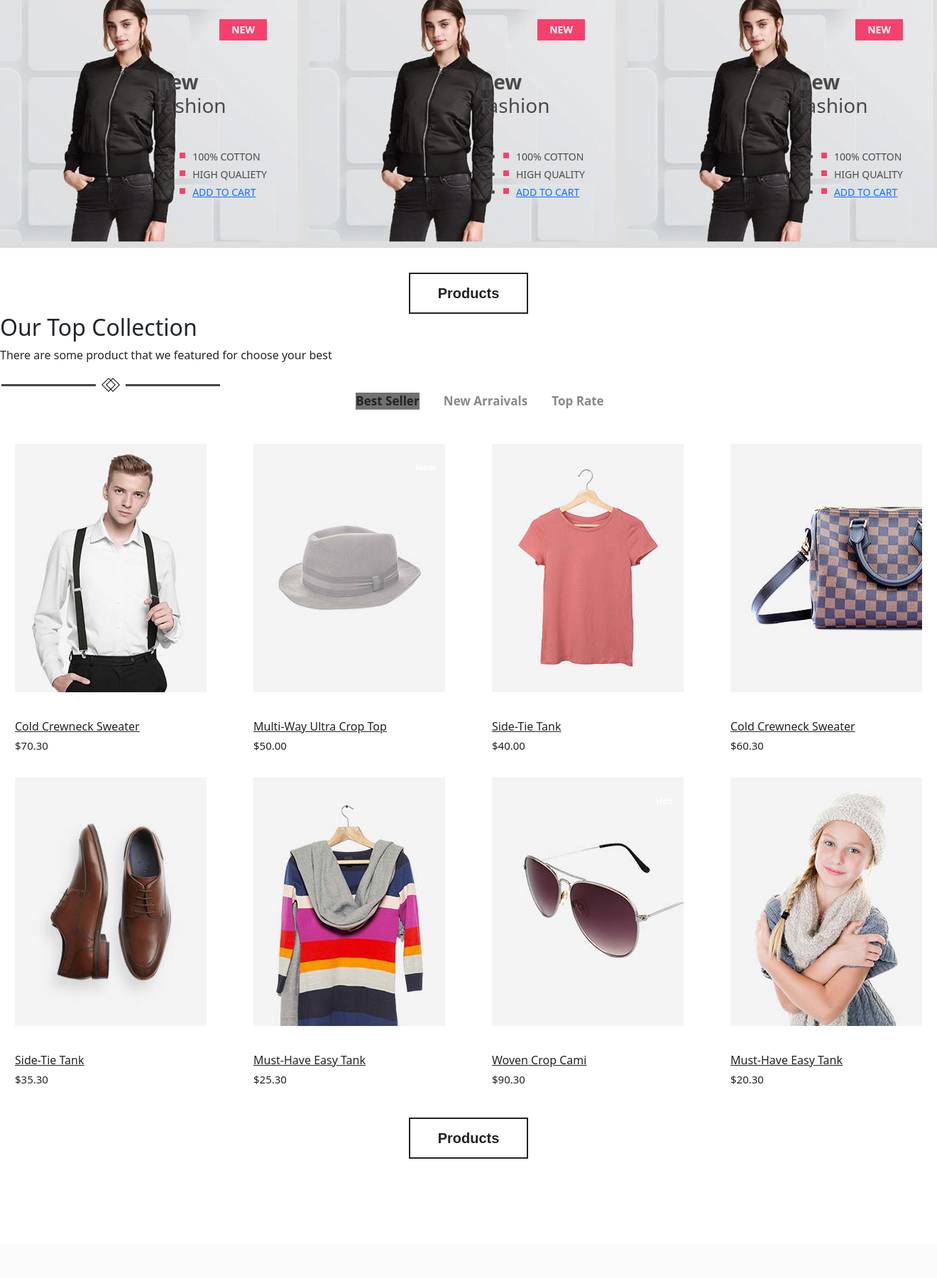
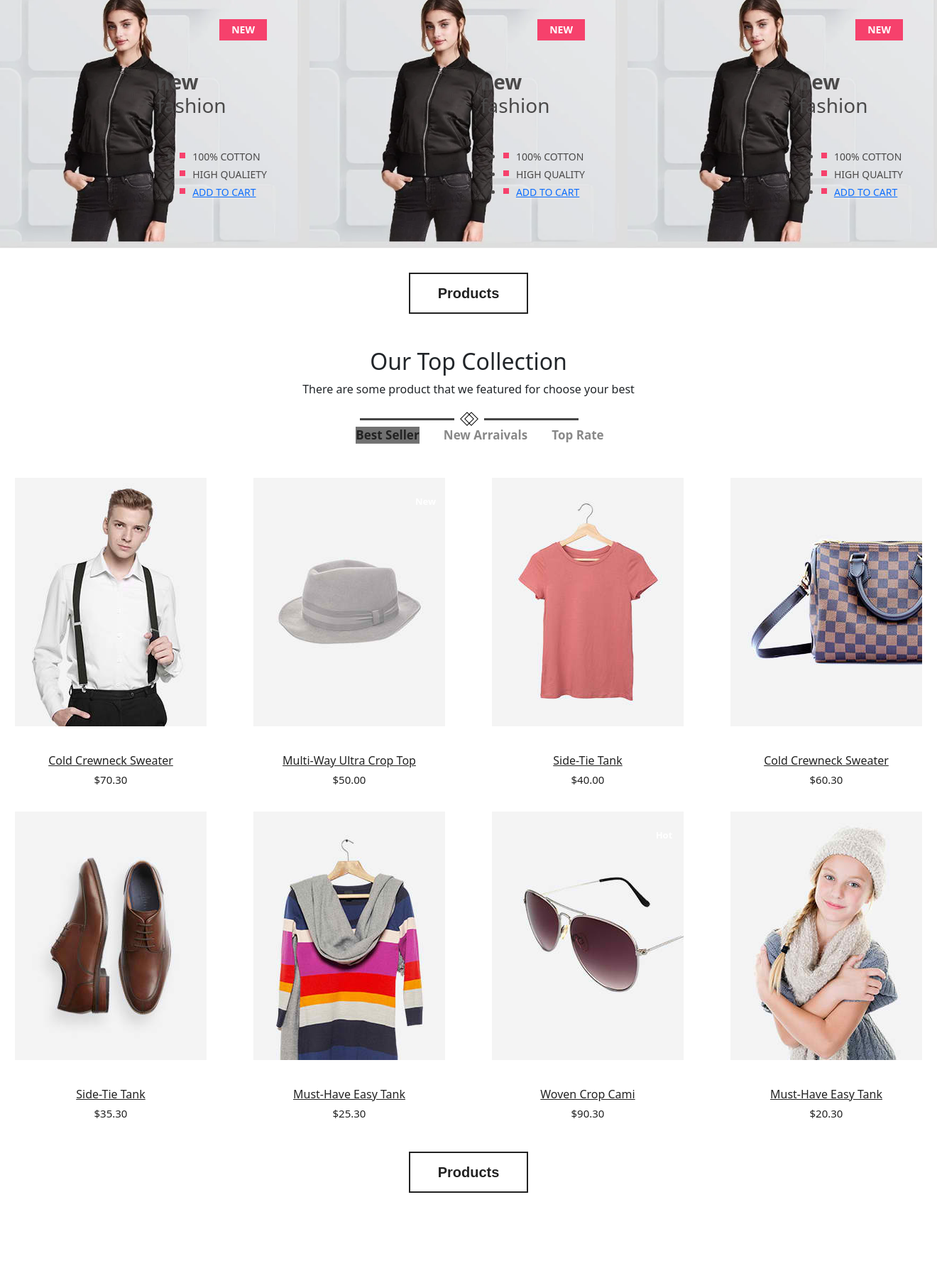
Before and after one commit to NeemaMwende/E-sokoo, a Django app: page / in a window 1320 px wide; the page is wider, and only the part inside the window is pictured. Shown: the part 1618-3418 px from the top of that part at 71% size. Before the commit the page ends 3250 px from the top of that part, so only its background shows below. Run offline with Django 3.2, Linux system fonts and the light colour scheme; some libraries are stand-ins or nearby versions; some web fonts are replaced.

```diff
--- a/sokoapp/templates/home.html
+++ b/sokoapp/templates/home.html
@@ -172,8 +172,9 @@
               <div class="more-btn centred"><a href="" class="btn-one">Products</a></div>
         </div>
         <!-- NEW-COLLECTION END -->
+
        <!-- shop-section -->
-       <section class="shop-section pa-0">
+       <section class="text-center shop-section mt-5">
         <div class="auto-container">
             <div class="inner-container sec-pad">
                 <div class="sec-title">
```
